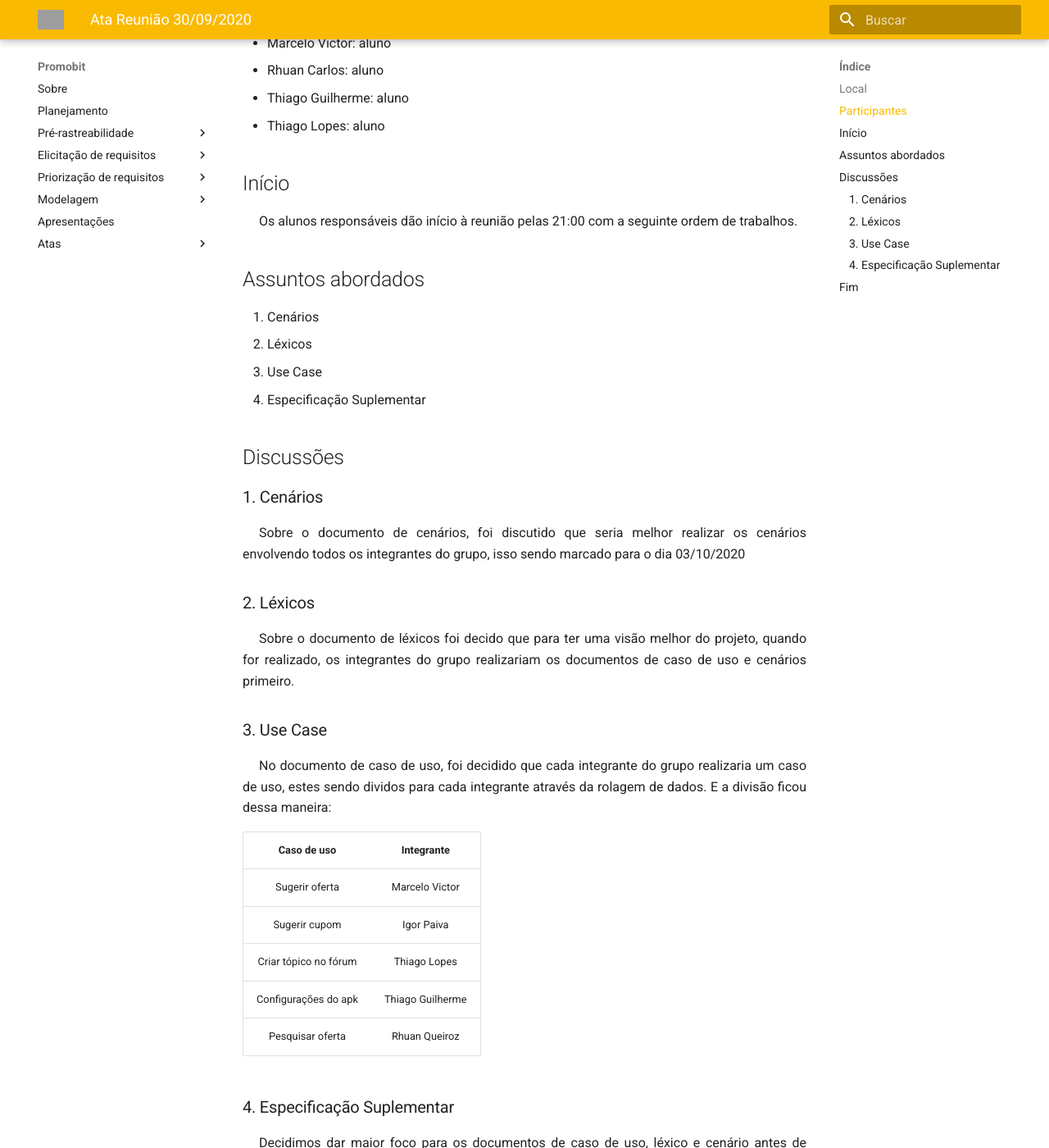
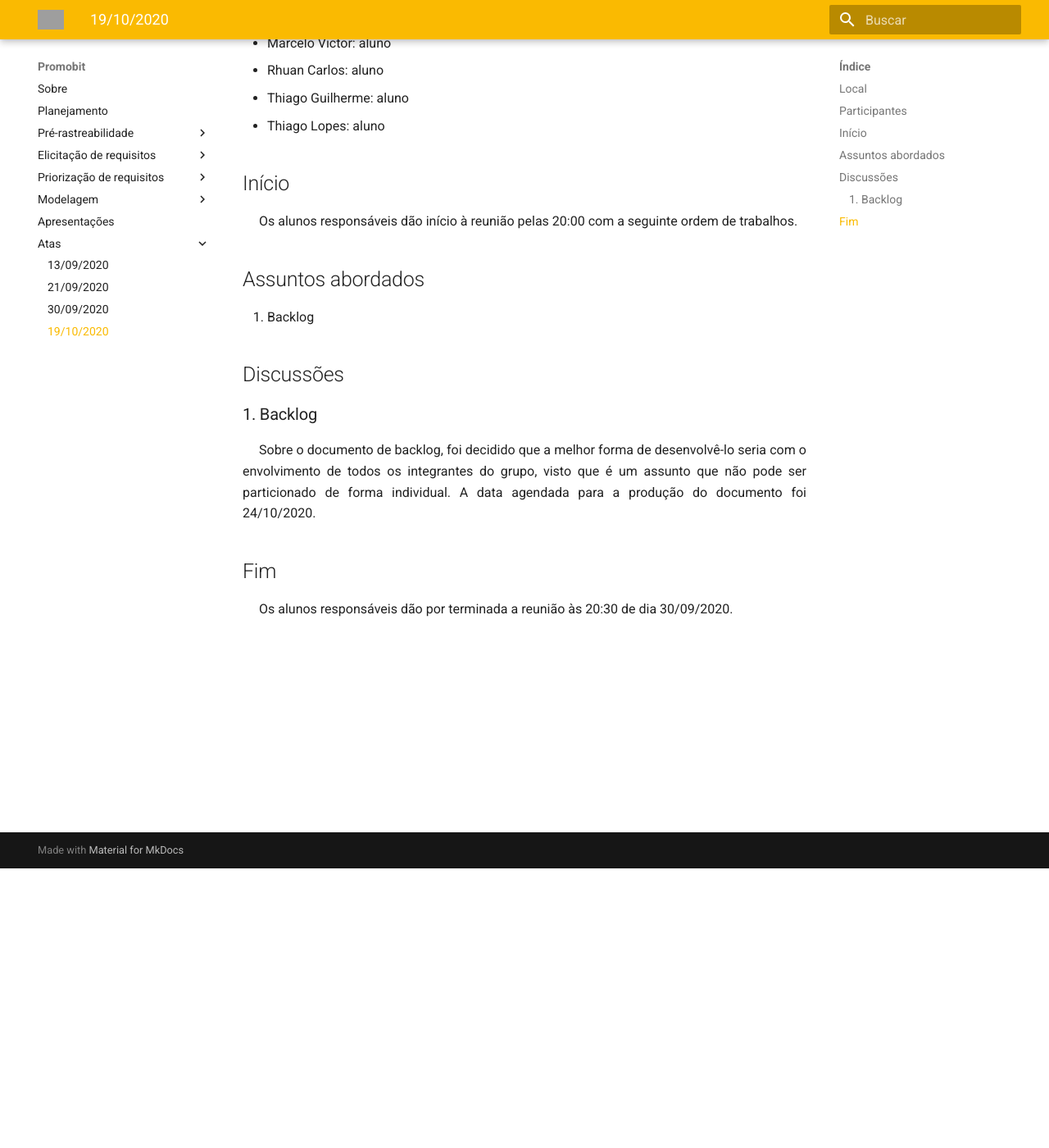
Before and after one commit to Joao-Pedro-Moura/2020.1-Promobit, an MkDocs documentation site: the page built from docs/atas/reuniao-19-10-2020.md, in a window 1280 px wide and 1400 px high, scrolled down 341 px. Shown: the whole window at 82% size. Built offline with MkDocs 1.6.1 and Material for MkDocs 9.7.7, drawn with Linux system fonts in a browser that asks for light colours; old or Windows-style settings are respelled for this version of MkDocs; some of the changed text lies outside the part shown; grey boxes are pictures that could not be loaded.

Commit message:
Pequenas alterações na ata de reunião do dia 19/10/2020

```diff
--- a/docs/atas/reuniao-19-10-2020.md
+++ b/docs/atas/reuniao-19-10-2020.md
@@ -1,4 +1,4 @@
-# Ata Reunião 30/09/2020
+# Ata Reunião 19/10/2020
 
 ## Local
 Chamada online no Discord
@@ -14,54 +14,24 @@ Chamada online no Discord
 ## Início
 
 <p style="text-indent: 20px; text-align: justify">
-Os alunos responsáveis dão início à reunião pelas 21:00 com a seguinte ordem de trabalhos.
+Os alunos responsáveis dão início à reunião pelas 20:00 com a seguinte ordem de trabalhos.
 </p>
 
 ## Assuntos abordados
 
-1. Cenários
-2. Léxicos
-3. Use Case
-4. Especificação Suplementar
+1. Backlog
 
 ## Discussões
 
-### 1. Cenários
+### 1. Backlog
 
 <p style="text-indent: 20px; text-align: justify">
-Sobre o documento de cenários, foi discutido que seria melhor realizar os cenários envolvendo todos os integrantes do grupo, isso sendo marcado para o dia 03/10/2020
+Sobre o documento de backlog, foi decidido que a melhor forma de desenvolvê-lo seria com o envolvimento de todos os integrantes do grupo, visto que é um assunto que não pode ser particionado de forma individual. A data agendada para a produção do documento foi 24/10/2020.
 </p>
 
-
-### 2. Léxicos
-
-<p style="text-indent: 20px; text-align: justify">
-Sobre o documento de léxicos foi decido que para ter uma visão melhor do projeto, quando for realizado, os integrantes do grupo realizariam os documentos de caso de uso e cenários primeiro.
-</p>
-
-
-### 3. Use Case
-
-<p style="text-indent: 20px; text-align: justify">
-No documento de caso de uso, foi decidido que cada integrante do grupo realizaria um caso de uso, estes sendo dividos para cada integrante através da rolagem de dados. E a divisão ficou dessa maneira:
-</p>
-
-| Caso de uso | Integrante |
-|:--:|:--:|
-| Sugerir oferta | Marcelo Victor |
-| Sugerir cupom | Igor Paiva |
-| Criar tópico no fórum | Thiago Lopes |
-| Configurações do apk | Thiago Guilherme |
-| Pesquisar oferta | Rhuan Queiroz |
-
-### 4. Especificação Suplementar
-
-<p style="text-indent: 20px; text-align: justify">
-Decidimos dar maior foco para os documentos de caso de uso, léxico e cenário antes de realizar o documento de especificação suplementar.
-</p>
 
 ## Fim
 
 <p style="text-indent: 20px; text-align: justify">
-Os alunos responsáveis dão por terminada a reunião às 22:40 de dia 30/09/2020.
+Os alunos responsáveis dão por terminada a reunião às 20:30 de dia 30/09/2020.
 </p>
--- a/mkdocs.yml
+++ b/mkdocs.yml
@@ -34,3 +34,4 @@ pages:
       - 13/09/2020: atas/reuniao-13-09-2020.md
       - 21/09/2020: atas/reuniao-21-09-2020.md
       - 30/09/2020: atas/reuniao-30-09-2020.md
+      - 19/10/2020: atas/reuniao-19-10-2020.md
```
